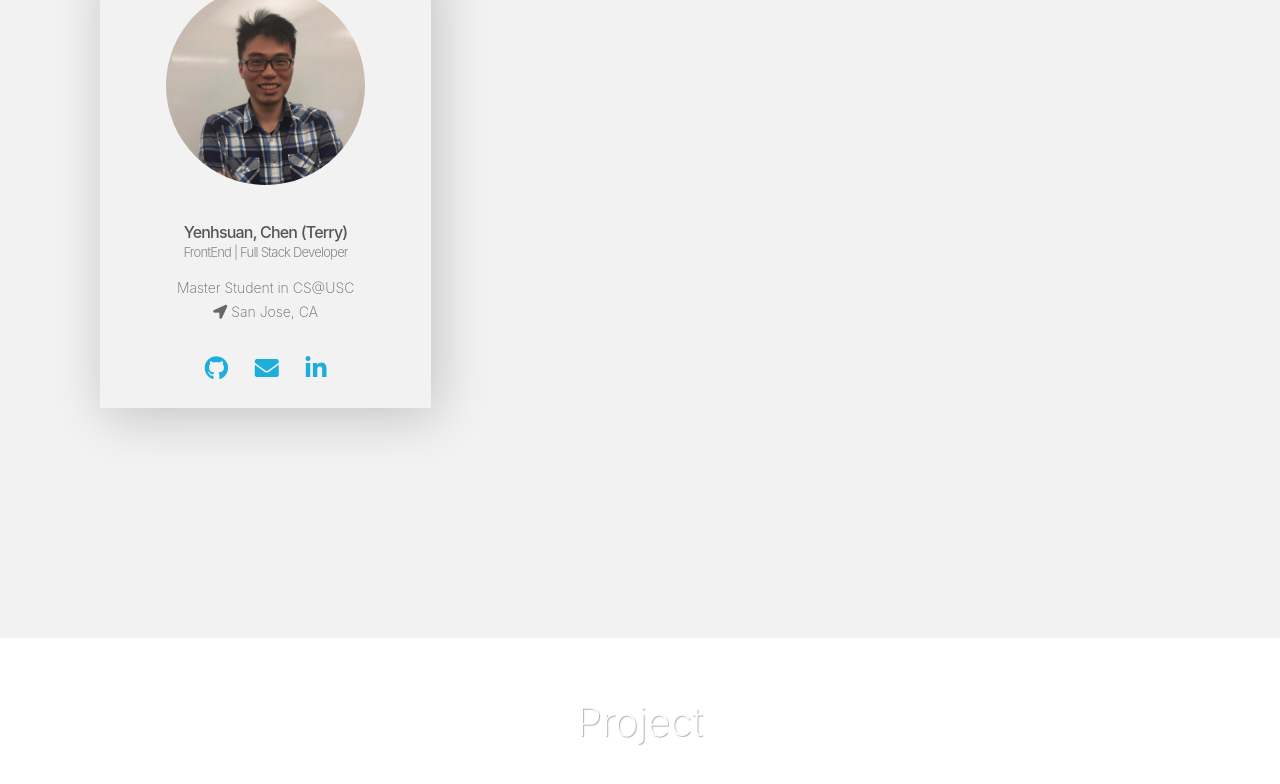
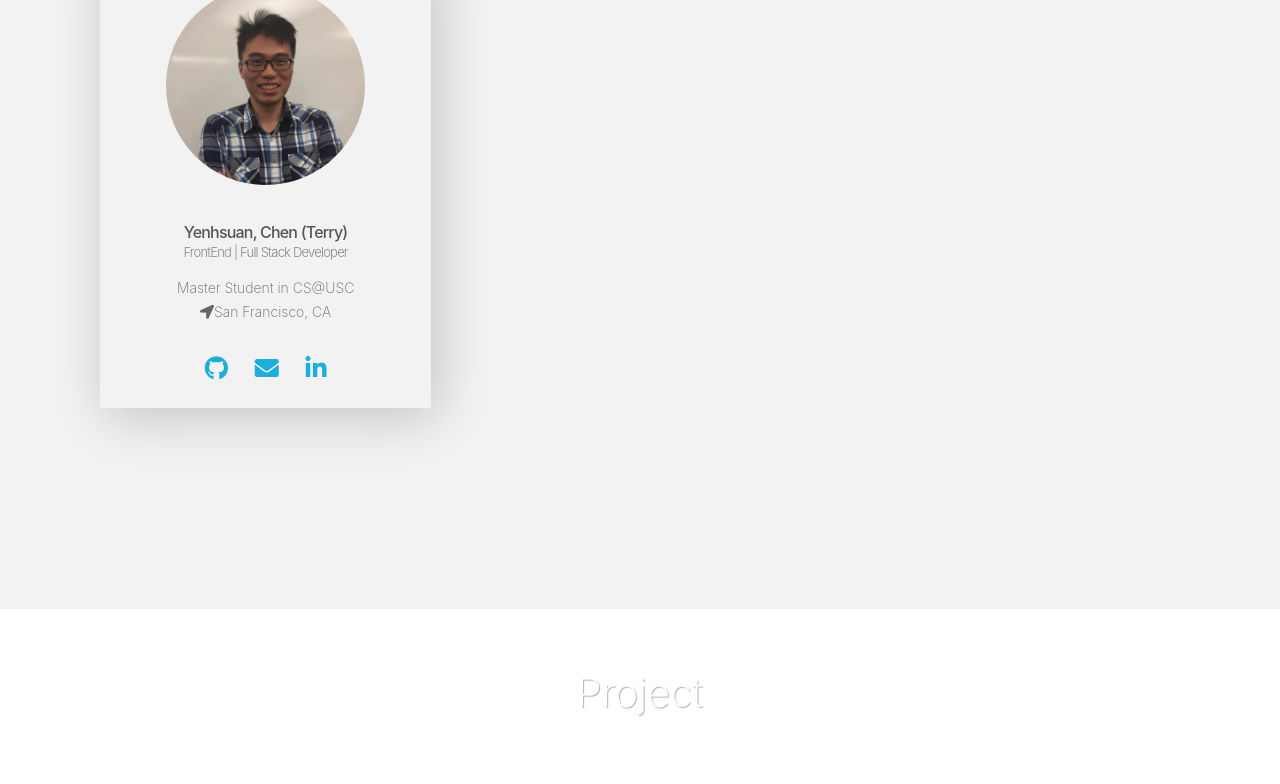
Before and after one commit to yenhsuan/Personal-Website, a website: page index.html in a window 1280 px wide. Shown: the part 995-1779 px from the top of the page. Drawn offline with Linux system fonts and the light colour scheme.

Commit message:
update: info

```diff
--- a/index.html
+++ b/index.html
@@ -96,7 +96,7 @@
                                         <h4 class="about-card-name">Yenhsuan, Chen (Terry)</h4>
                                         <h4 class="about-card-school">FrontEnd | Full Stack Developer</h4>
                                         <p>Master Student in CS@USC</p>
-                                        <p><i class="fa fa-location-arrow" aria-hidden="true"></i> San Jose, CA</p><br />
+                                        <p><i class="fa fa-location-arrow" aria-hidden="true"></i>San Francisco, CA</p><br />
                                         <div class="about-card-link">
                                             <a class="about-icon" href="https://github.com/yenhsuan" target="_blank"><i class="fab fa-github"></i></a>
                                             <a class="about-icon" href="mailto:yenhsuac@usc.edu" target="_blank"><i class="fa fa-envelope gmail"></i></a>
@@ -115,7 +115,6 @@
                                         <li>Love coding challenge & enjoy making side projects</li>
                                         </ul>
 
-                                        I am actively seeking a full-time SDE / Front-End / Fullstack position.<br />
                                         Please take a look of my resume and checkout my project demos.<br />
                                         Feel free to contact me at Linkedin or by Email.<br />
                                     </div>
```
